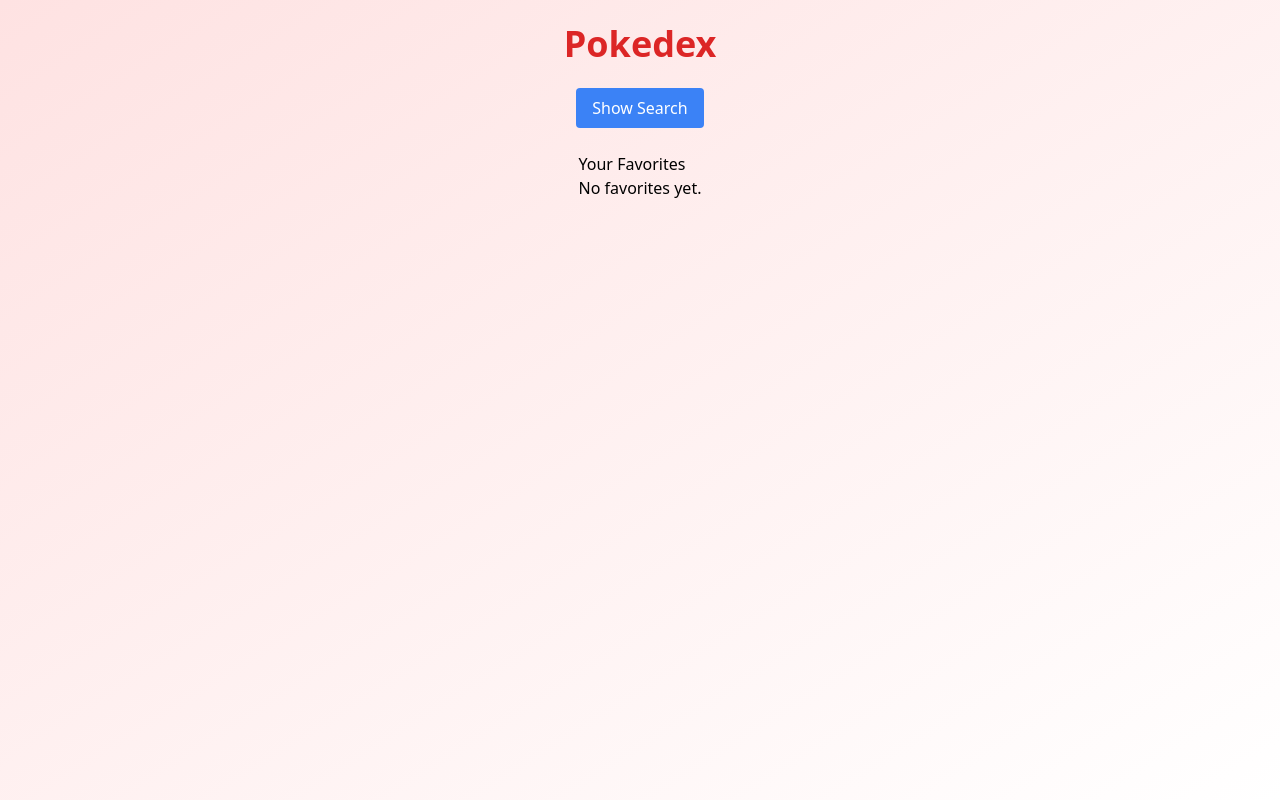
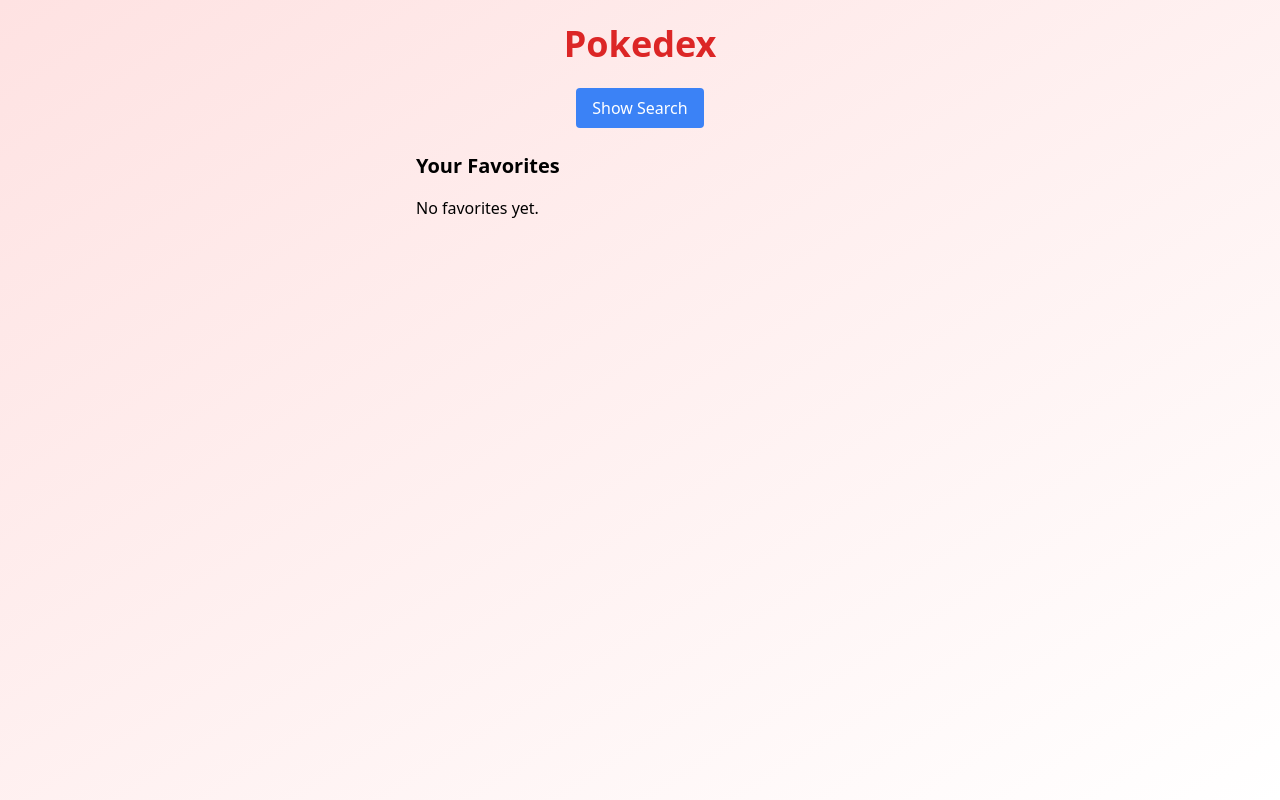
Before and after one commit to codebreaker09/pokiDex, a React (Vite) app: page / in a window 1280 px wide. Both pictures are taken after a click on the button "Show Favorites". Built offline with nearby package versions, Linux system fonts and the light colour scheme.

Commit message:
ready to push

```diff
--- a/src/components/Search.JSX
+++ b/src/components/Search.JSX
@@ -45,8 +45,8 @@
       )}
 
       {showFavoritesOnly && (
-        <div className=''>
-          <h2 className=''>Your Favorites</h2>
+        <div className='w-full max-w-md'>
+          <h2 className='text-xl font-bold mb-4'>Your Favorites</h2>
           <FavoritesList
             favorites={favorites}
             removeFavorite={removeFavorite}
```
